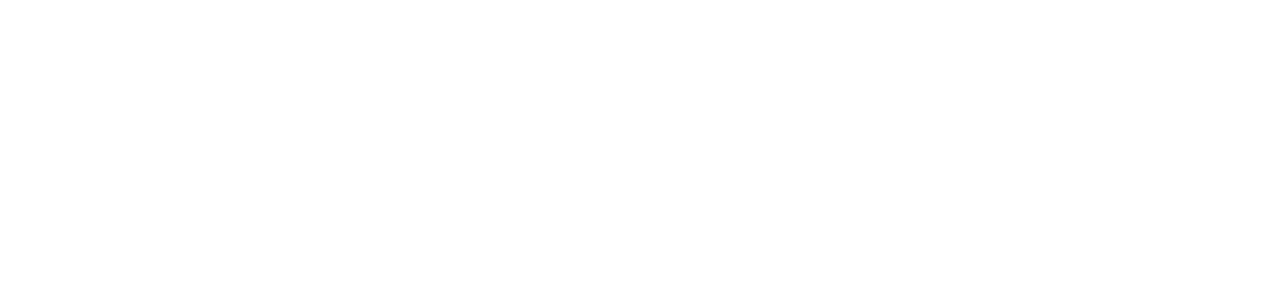
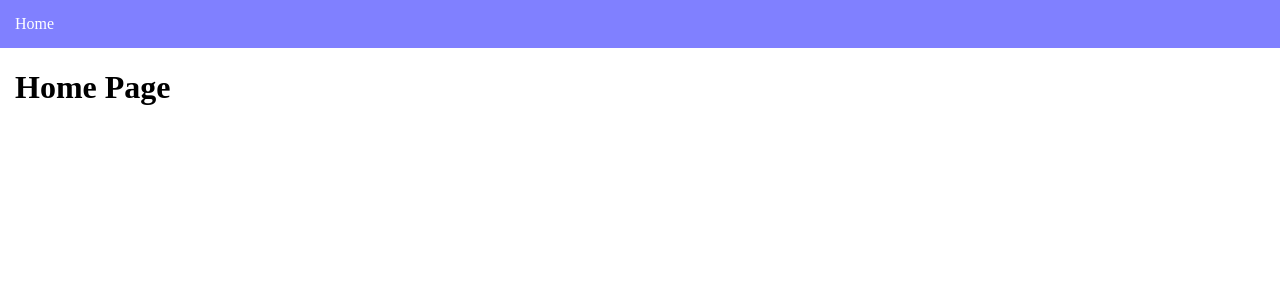
Before and after one commit to BrettMatsumoto/ng-rolodex, an Angular app: page / in a window 1280 px wide. Shown: the top 300 px of the page. Built offline with nearby package versions, Linux system fonts and the light colour scheme.

Commit message:
added basic scss and imported component to ts file

```diff
--- a/src/app/components/header/header.component.scss
+++ b/src/app/components/header/header.component.scss
@@ -0,0 +1,15 @@
+ul {
+    margin: 0;
+    padding: 15px;
+    background-color: lighten(blue, 25%);
+
+    li {
+        list-style-type: none;
+        display: inline-block;
+        margin-right: 15px;
+        a {
+            text-decoration: none;
+            color: white;
+        }
+    }
+}
```
Also changed, not shown: src/app/components/header/header.component.ts (+10 -0 lines).
